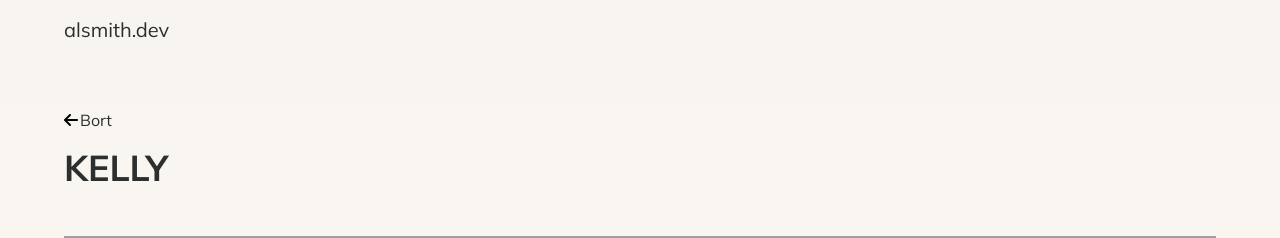
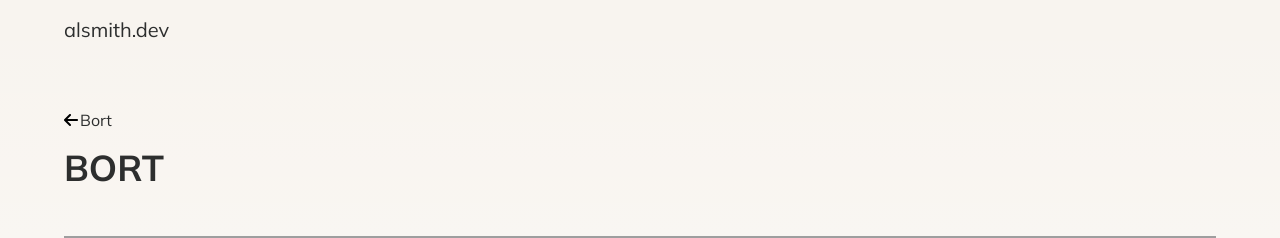
Before and after one commit to alastair-smith/website, a Next.js app in the folder frontend/: page /bort/about in a window 1280 px wide. Shown: the top 238 px of the page. Built offline with nearby package versions, Linux system fonts and the light colour scheme; grey boxes are pictures that could not be loaded.

Commit message:
fix back button and text (#73)

```diff
--- a/frontend/src/app/bort/about/page.tsx
+++ b/frontend/src/app/bort/about/page.tsx
@@ -32,7 +32,7 @@ export default function Page() {
   return (
     // TODO swap to breadcrumbs?
     <div className="max-w-reading mx-medium my-huge w-full flex-col flex">
-      <Link href="/kelly" className="flex items-center mb-medium">
+      <Link href="/bort" className="flex items-center mb-medium">
         <svg
           className="rotate-180 mr-tiny"
           xmlns="http://www.w3.org/2000/svg"
@@ -45,7 +45,7 @@ export default function Page() {
       </Link>
 
       <section className="mb-huge ease-in duration-300">
-        <h1 className="uppercase font-bold text-4xl mb-huge">Kelly</h1>
+        <h1 className="uppercase font-bold text-4xl mb-huge">Bort</h1>
         <div className="flex flex-col items-center my-large">
           <iframe
             src="https://www.youtube.com/embed/Au1He0_eCkw"
```
